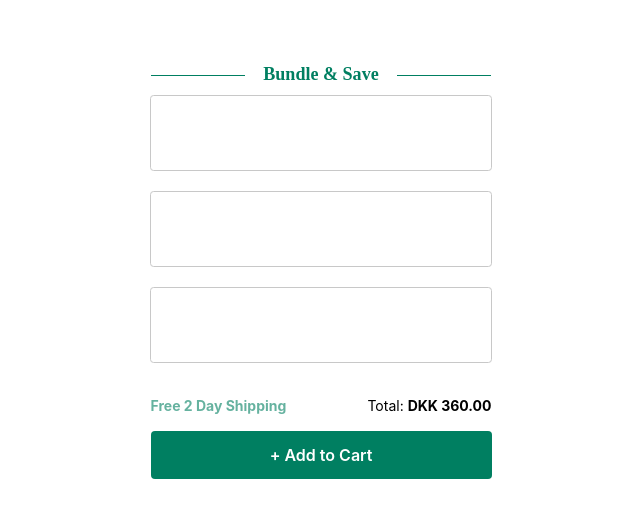
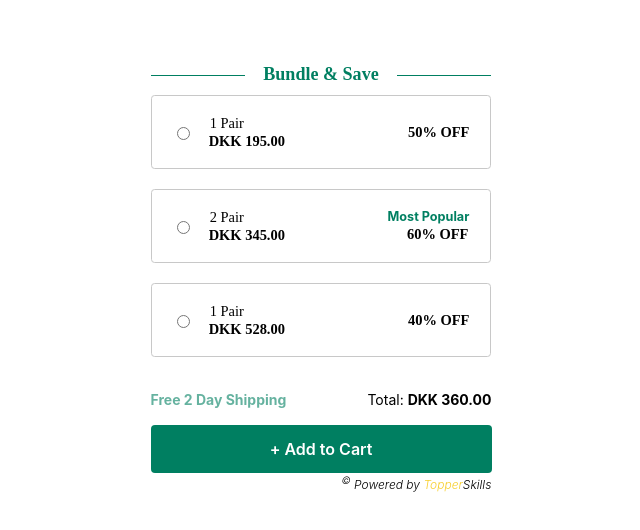
Before and after one commit to dipakpadule/billing-card, a plain HTML site: page index.html in a window 1280 px wide. Shown: the whole page, without its empty margins (319-959 px from the left). Drawn offline with Linux system fonts and the light colour scheme.

Commit message:
remove design file

```diff
--- a/index.html
+++ b/index.html
@@ -7,15 +7,63 @@
     <title>Task 5</title>
   </head>
   <body>
+    <!-- heading  -->
     <h1 class="heading-line">Bundle & Save</h1>
-    <div class="box" id="pair1"></div>
-    <div class="box" id="pair2"></div>
-    <div class="box" id="pair3"></div>
+
+    <!-- Pair 1 box 1 -->
+    <div class="box" id="pair1">
+      <div class="box-detail">
+        <input title="checkbox" type="radio" />
+        <div class="box-item">
+          <p>1 Pair</p>
+          <span>DKK 195.00</span>
+        </div>
+      </div>
+      <p class="discount">50% off</p>
+    </div>
+
+    <!-- Pair 2 Box 2 -->
+    <div class="box" id="pair2">
+      <div class="box-detail">
+        <input title="checkbox" type="radio" />
+        <div class="box-item">
+          <p>2 Pair</p>
+          <span>DKK 345.00</span>
+        </div>
+      </div>
+      <div class="discount">
+        <span>Most Popular</span>
+        <p>60% off</p>
+      </div>
+    </div>
+
+    <!-- Pair 3 Box 3 -->
+    <div class="box" id="pair3">
+      <div class="box-detail">
+        <input title="checkbox" type="radio" />
+        <div class="box-item">
+          <p>1 Pair</p>
+          <span>DKK 528.00</span>
+        </div>
+      </div>
+      <p class="discount">40% off</p>
+    </div>
+
+    <!-- total and shipping -->
     <div class="total-ship">
       <p id="shipping">Free 2 Day Shipping</p>
       <p id="totalsum">Total: <span>DKK 360.00</span></p>
     </div>
+
+    <!-- submit button -->
     <button type="submit" class="addtocart">+ Add to Cart</button>
+
+    <!-- company -->
+    <div class="company">
+      <p><sup>&#169;</sup> Powered by <span>Topper</span>Skills</p>
+    </div>
+
+    <!-- include scripts -->
     <script src="index.js"></script>
   </body>
 </html>
--- a/style.css
+++ b/style.css
@@ -2,6 +2,11 @@
     --line-color:#007F61;
     --text-color:var(--line-color);
     --btn-color:#fff;
+}
+* {
+    -moz-box-sizing: border-box;
+    -webkit-box-sizing: border-box;
+    box-sizing: border-box;
 }
 body{
     margin-top: 4rem;
@@ -47,7 +52,6 @@ body >div{
     right: 0;
 }
 
-
 /* box 1 */
 .box{
     width: 340.73px;
@@ -61,6 +65,67 @@ body >div{
     background: rgba(255, 255, 255, 1);
     margin-bottom: 20px;
 }
+
+#pair1{
+    display: flex;
+    justify-content: space-between;
+    align-items: center;
+    padding-inline: 1.25em;
+}
+#pair2 {
+    display: flex;
+    justify-content: space-between;
+    align-items: center;
+    padding-inline: 1.25em;
+}
+#pair3 {
+    display: flex;
+    justify-content: space-between;
+    align-items: center;
+    padding-inline: 1.25em;
+}
+.discount{
+    margin: 1px;
+    color: #000;
+    font-family: Metropolis;
+    font-size: 0.90381rem;
+    font-weight: bold;
+    text-transform: uppercase;
+}
+.discount >p{
+    margin: 1px;
+    text-align: right;
+}
+.discount>span{
+    color:var(--line-color);
+    font-family: Inter;
+    font-size: 0.79081rem;
+    font-weight: bold;
+    text-transform: capitalize;
+}
+.box-detail{
+    display: flex;
+    gap: 1em;
+}
+.box-item{
+    display: flex;
+    flex-direction: column;
+}
+.box-item > p{
+    margin: 1px;
+    color: #000;
+    font-family: Metropolis;
+    font-size: 0.90381rem;
+    font-weight: 400;
+}
+.box-item>span {
+    color: #000;
+    font-family: Metropolis;
+    font-size: 0.90381rem;
+    font-weight: bold;
+}
+/*  */
+
 
 /* Total and shipping */
 
@@ -109,3 +174,26 @@ color: #000;
     margin: 0 auto;
     display: block;
 }
+
+/* company */
+.company{
+    width: 340.73px;
+    text-align: right;
+    margin-top: -11px;
+}
+.company > sup{
+    color: #000;
+    font-family: Inter;
+    font-size: 0.45831rem;
+    font-weight: 300;
+}
+.company>p{
+    color: #000;
+    font-family: Inter;
+    font-size: 0.75rem;
+    font-style: italic;
+    font-weight: 300;
+}
+.company>p>span{
+    color:#F7CE2B;
+}
```
Also changed, not shown: design.png (deleted).
